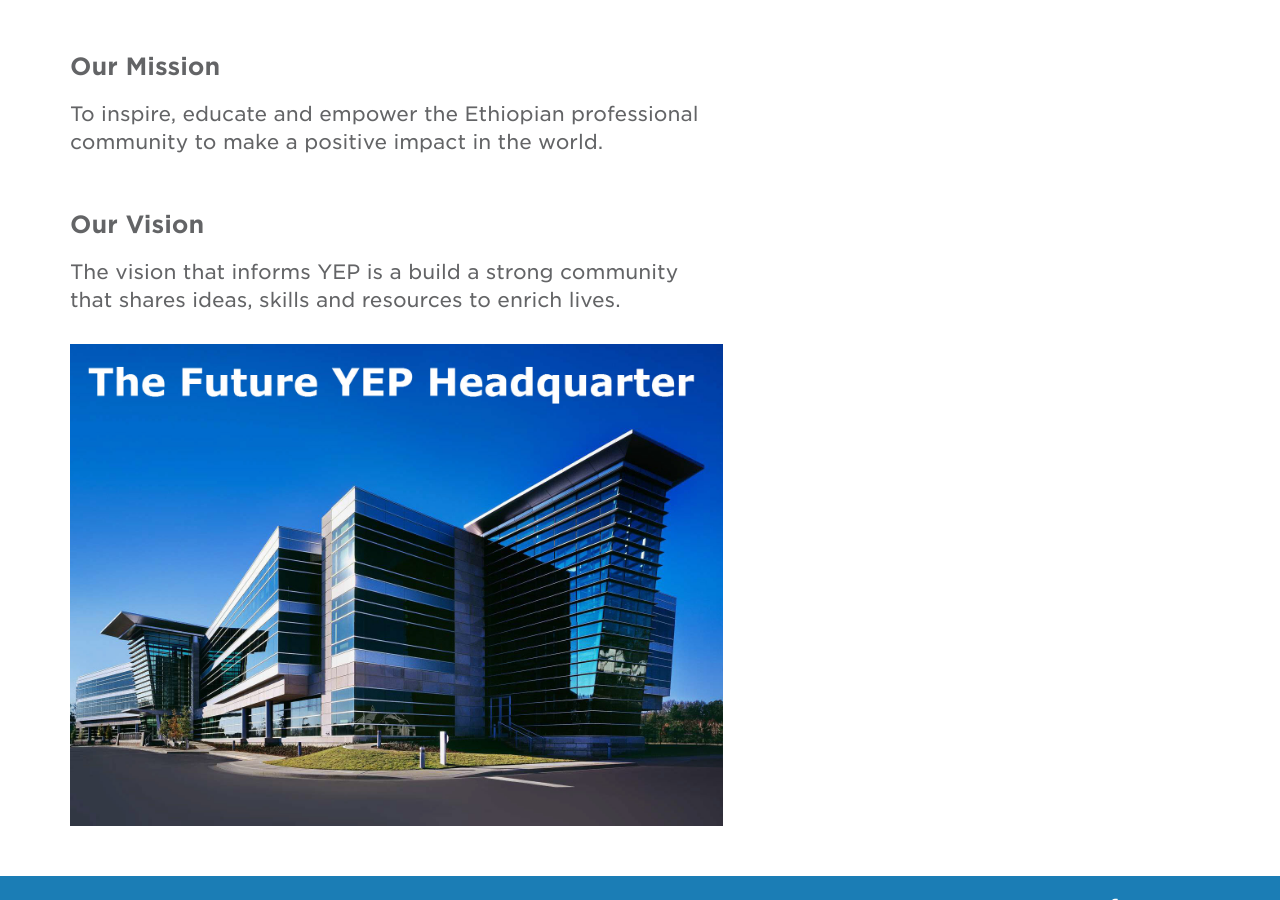
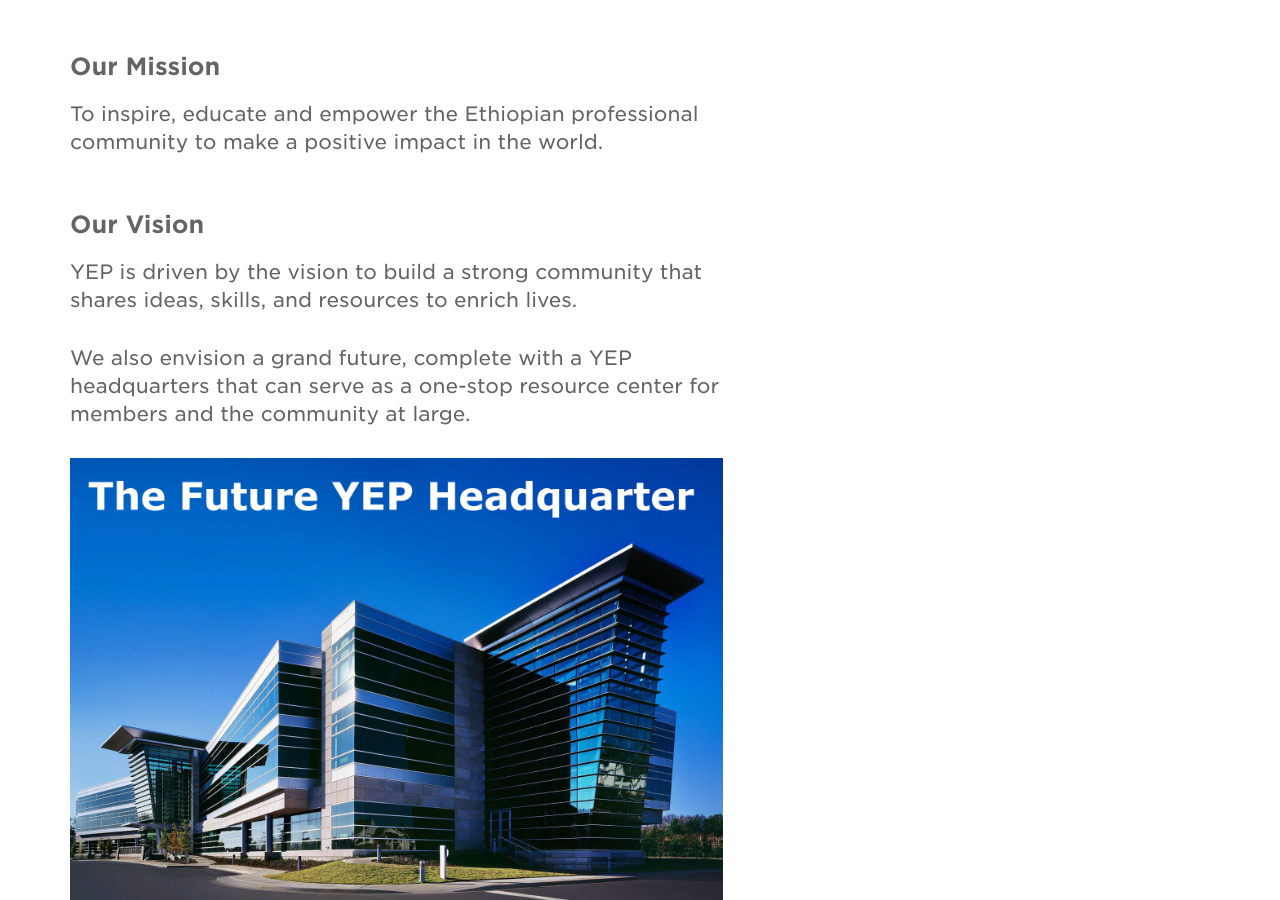
Before and after one commit to YEPNetwork/yepnetwork.github.io, a Jekyll site: the page built from _pages/mission.html, in a window 1280 px wide and 900 px high, scrolled down 841 px. Built offline with Jekyll 4.4.1, drawn with Linux system fonts in a browser that asks for light colours; nearby versions of some CDN libraries.

Commit message:
Update mission.html

```diff
--- a/_pages/mission.html
+++ b/_pages/mission.html
@@ -12,5 +12,6 @@
 <h2>Our Mission</h2>
 <p class="intro"> To inspire, educate and empower the Ethiopian professional community to make a positive impact in the world.</p>
 <h2>Our Vision</h2>
-<p class="intro"> The vision that informs YEP is a build a strong community that shares ideas, skills and resources to enrich lives.</p>
+<p class="intro"> YEP is driven by the vision to build a strong community that shares ideas, skills, and resources to enrich lives.</p>
+<p class="intro"> We also envision a grand future, complete with a YEP headquarters that can serve as a one-stop resource center for members and the community at large.</p>
 <img title="Vision & Mission " alt="" src="/assets/images/misc/yep_headquarter.jpg">
```
